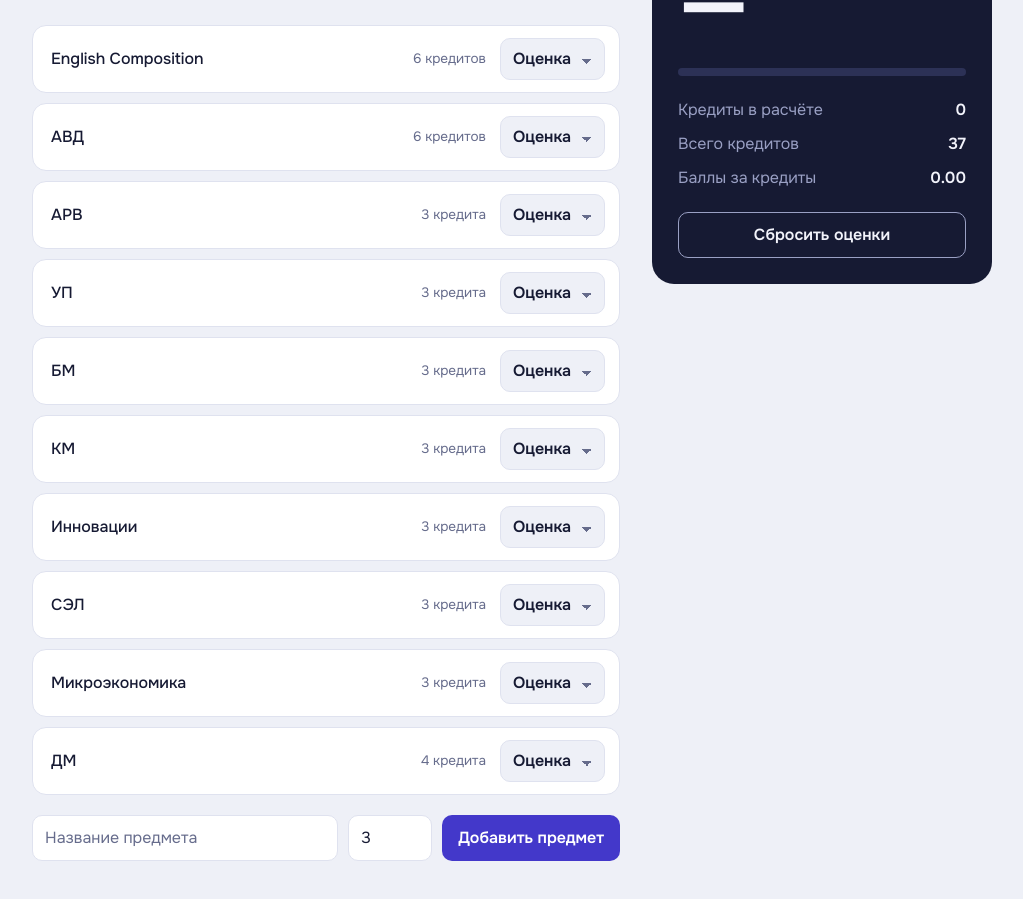
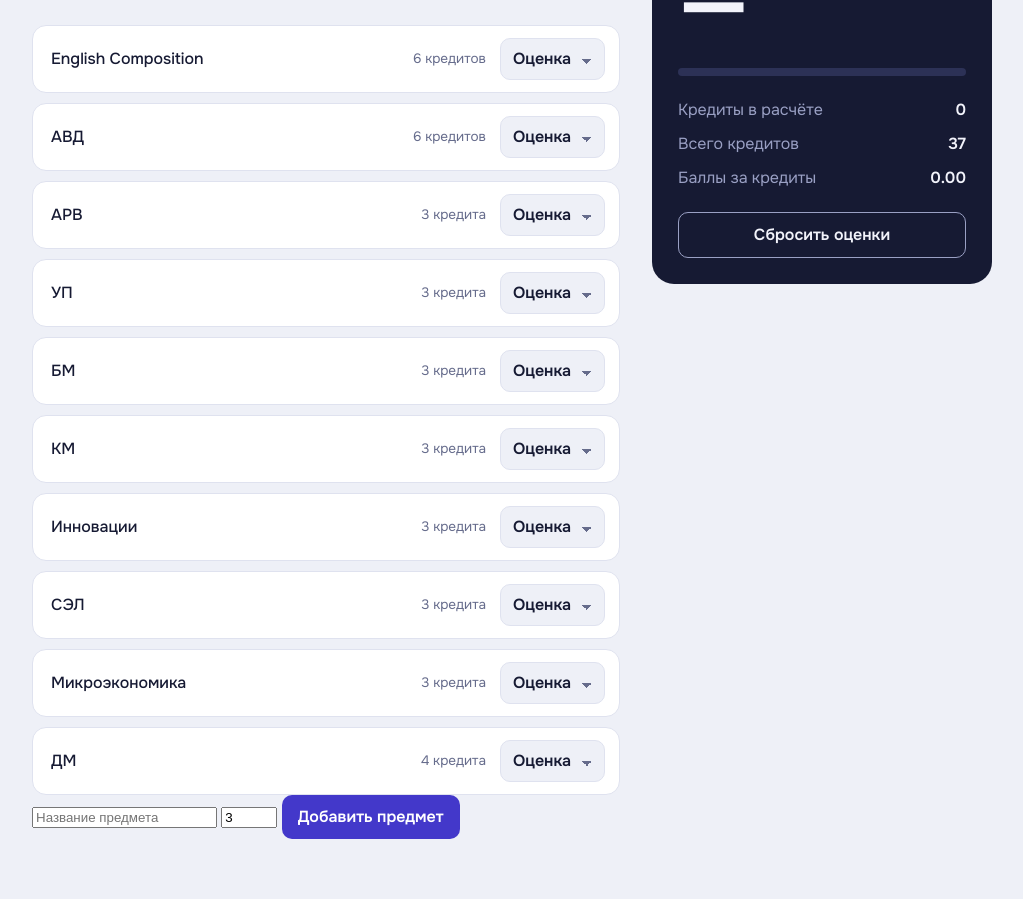
Before and after one commit to archibailap2009-cmd/Gpa-Calculator, a plain HTML site: page index.html in a window 1280 px wide. Shown: the part 149-1048 px from the top of the page, without its empty margins (128-1151 px from the left). Drawn offline with Linux system fonts and the light colour scheme; a web font is replaced by a local one.

Commit message:
Delete form and input styles from style.css
Removed styles for the form and input elements.

```diff
--- a/style.css
+++ b/style.css
@@ -108,24 +108,6 @@ select {
 }
 
 
-/* Add form */
-.add {
-  display: grid;
-  grid-template-columns: 1fr 84px auto;
-  gap: 10px;
-  margin-top: 20px;
-}
-
-input {
-  font: inherit;
-  color: var(--ink);
-  background: var(--surface);
-  border: 1px solid var(--line);
-  border-radius: 10px;
-  padding: 10px 12px;
-  min-width: 0;
-}
-input::placeholder { color: var(--muted); }
 
 button {
   font: inherit;
@@ -198,8 +180,6 @@ button.ghost {
   .row { grid-template-columns: 1fr auto; }
   .credits { grid-column: 1; grid-row: 2; }
   .pick { grid-column: 2; grid-row: 1 / span 2; }
-  .add { grid-template-columns: 1fr 84px; }
-  .add button { grid-column: 1 / -1; }
 }
 
 @media (prefers-reduced-motion: reduce) {
```
